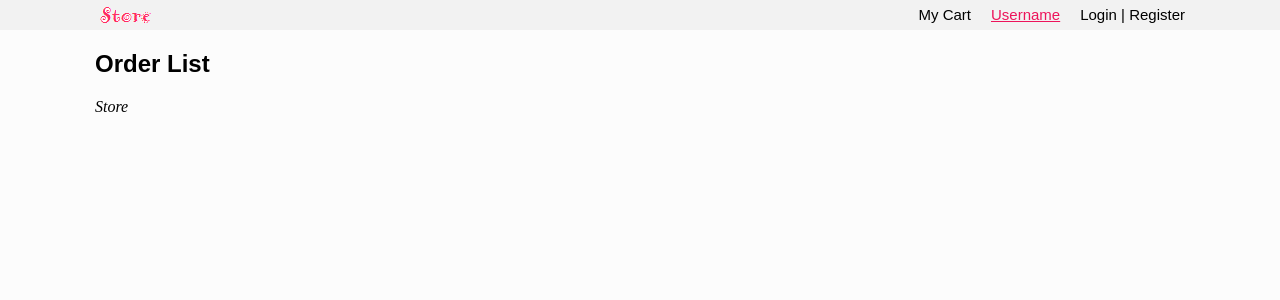
After one commit to conanmy/shop, a Django app: page /orders/ in a window 1280 px wide. The commit adds this page. Shown: the top 300 px of the page. Run offline with Django 3.2, Linux system fonts and the light colour scheme; the visitor is signed in with stand-in values (Sample User, id 1); data comes from the database, SQL or seed files in the repository; data that the repository does not hold is empty.

Commit message:
order success page and order list

```diff
--- a/main/templates/base.html
+++ b/main/templates/base.html
@@ -16,7 +16,7 @@
 <span class="header__login-register__vline">|</span>
 <a class="header__login-register__register" href="/register">Register</a>
 </div>
-<a class="header__username" href="/user">Username</a>
+<a class="header__username" href="/orders">Username</a>
 <a class="header__mycart" href="/cart">My Cart</a>
 </div>
 </div>
--- /dev/null
+++ b/main/templates/order_list.html
@@ -0,0 +1,14 @@
+{% extends "base.html" %}
+
+{% block content %}
+
+{% load static %}
+<link rel="stylesheet" href="{% static "styles/order_list.css" %}" />
+<h2>Order List</h2>
+<div class="list">
+    {% for order in orderList %}
+        <p>{{ order.buyerName}} {{ order.date}} OrderId:{{ order.id}}</p>
+    {% endfor %}
+</div>
+
+{% endblock %}
--- a/main/templates/order_success.html
+++ b/main/templates/order_success.html
@@ -2,6 +2,12 @@
 
 {% block content %}
 
+<ul>
+{% for record in recordList %}
+<li>{{ record.product.productName }}*{{ record.quantity }}</li>
+{% endfor %}
+</ul>
+
 Submit success.
 
 {% endblock %}
--- a/main/urls.py
+++ b/main/urls.py
@@ -8,4 +8,5 @@
     url(r'^product/(?P<productId>[0-9]+)/$', views.detail, name='detail'),
     url(r'^cart/', views.cart, name='cart'),
     url(r'^order/', views.order, name='order'),
+    url(r'^orders/', views.orders, name='orders'),
 ]
--- a/main/views.py
+++ b/main/views.py
@@ -43,6 +43,7 @@
     )
     order.save()
     cart_item_id_prefix = 'cart_item-'
+    recordList = []
     for attr, value in request.POST.items():
         if attr.startswith(cart_item_id_prefix):
             product = Product.objects.get(id=int(attr[len(cart_item_id_prefix):]))
@@ -54,4 +55,11 @@
                 quantity=value
             )
             record.save()
-    return render(request, 'order_success.html')
+            recordList.append(record)
+    user.product_set.clear()
+    return render(request, 'order_success.html', {'recordList': recordList })
+
+@login_required()
+def orders(request):
+    user = User.objects.get(id=request.user.id)
+    return render(request, 'order_list.html', {'orderList': user.order_set.all() })
```
Also changed, not shown: main/models.py (+14 -10 lines).
